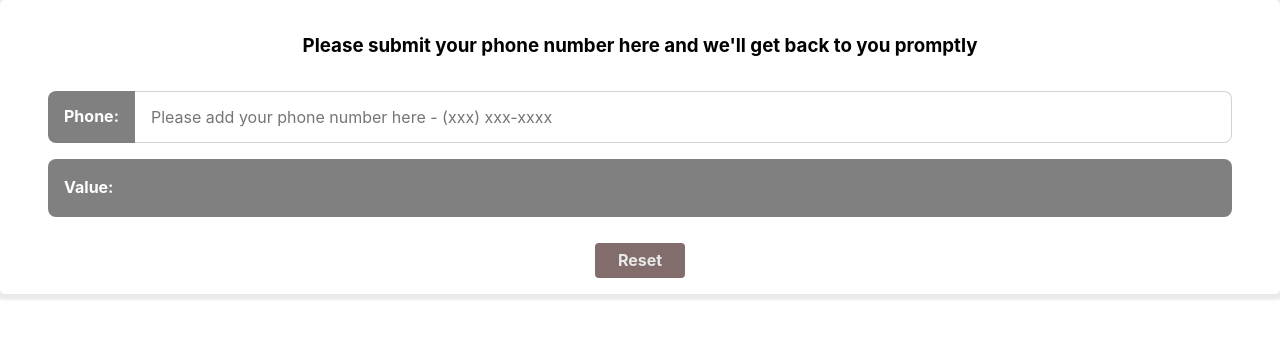
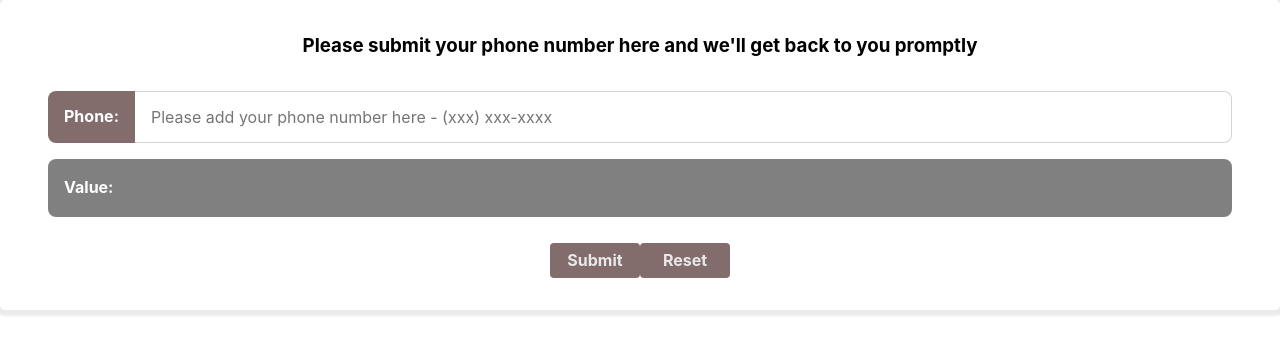
Before and after one commit to Davros2014/phone-number-input, a React (Create React App) app: page / in a window 1280 px wide. Shown: the top 354 px of the page. Built offline with nearby package versions, Linux system fonts and the light colour scheme.

Commit message:
css: added more styling and some minor animation

```diff
--- a/src/components/PhoneInput.js
+++ b/src/components/PhoneInput.js
@@ -6,7 +6,7 @@ export const PhoneInput = () => {
   const [reformattedNumber, setReformattedNumber] = useState("");
 
   const handleChange = number => {
-    console.log("e", number);
+    console.log("number", number);
     let digitsOnlyNumber = number.replace(/\D/g, "");
     let usNumber = "";
     if (digitsOnlyNumber) {
@@ -50,7 +50,7 @@ export const PhoneInput = () => {
   };
 
   return (
-    <div className="inputContainer">
+    <div className={`inputContainer ${error ? "activeError" : ""}`}>
         <h3 className="inputContainer__Header">
             Please submit your phone number here and we'll get back to you promptly
         </h3>
@@ -81,9 +81,14 @@ export const PhoneInput = () => {
                     <p className="inputContainer__errorMessage">{error}</p>
                 </>
             )}
+            <div className="inputContainer__btnContainer">
+                <button type="submit" className="inputContainer__Btn --submit">
+                    Submit
+                </button>
                 <button type="submit" className="inputContainer__Btn">
                     Reset
                 </button>
+            </div>
         </form>
     </div>
   );
--- a/src/styles.scss
+++ b/src/styles.scss
@@ -64,7 +64,7 @@ $transition: background-color 0.2s ease-in-out;
   display: flex;
   justify-content: center;
   align-items: center;
-  // animation: 30s colorTransition infinite cubic-bezier(1, 0, 0, 1);
+  animation: 30s colorTransition infinite cubic-bezier(1, 0, 0, 1);
 }
 
 .inputContainer {
@@ -97,7 +97,7 @@ $transition: background-color 0.2s ease-in-out;
   }
   &__label {
     padding: 1rem;
-    background: grey;
+    background: $generic-bg;
     color: white;
     border-top-left-radius: $border-radius;
     border-bottom-left-radius: $border-radius;
@@ -134,4 +134,39 @@ $transition: background-color 0.2s ease-in-out;
   &__errorMessage {
     color: tomato;
   }
+  &__btnContainer {
+    display: flex;
+    justify-content: space-around;
+    margin-bottom: 1rem;
+  }
 }
+
+.activeError {
+  animation: 0.5s shake forwards ease-in;
+}
+@keyframes shake {
+  10%,
+  90% {
+    transform: translate3d(-2px, 0, 0);
+    filter: blur(0);
+  }
+
+  20%,
+  80% {
+    transform: translate3d(3px, 0, 0);
+    filter: blur(0.25);
+  }
+
+  30%,
+  50%,
+  70% {
+    transform: translate3d(-5px, 0, 0);
+    filter: blur(0.5);
+  }
+
+  40%,
+  60% {
+    transform: translate3d(5px, 0, 0);
+    filter: blur(0.25);
+  }
+}
```
Lines whose indentation alone changed are shown as unchanged.
